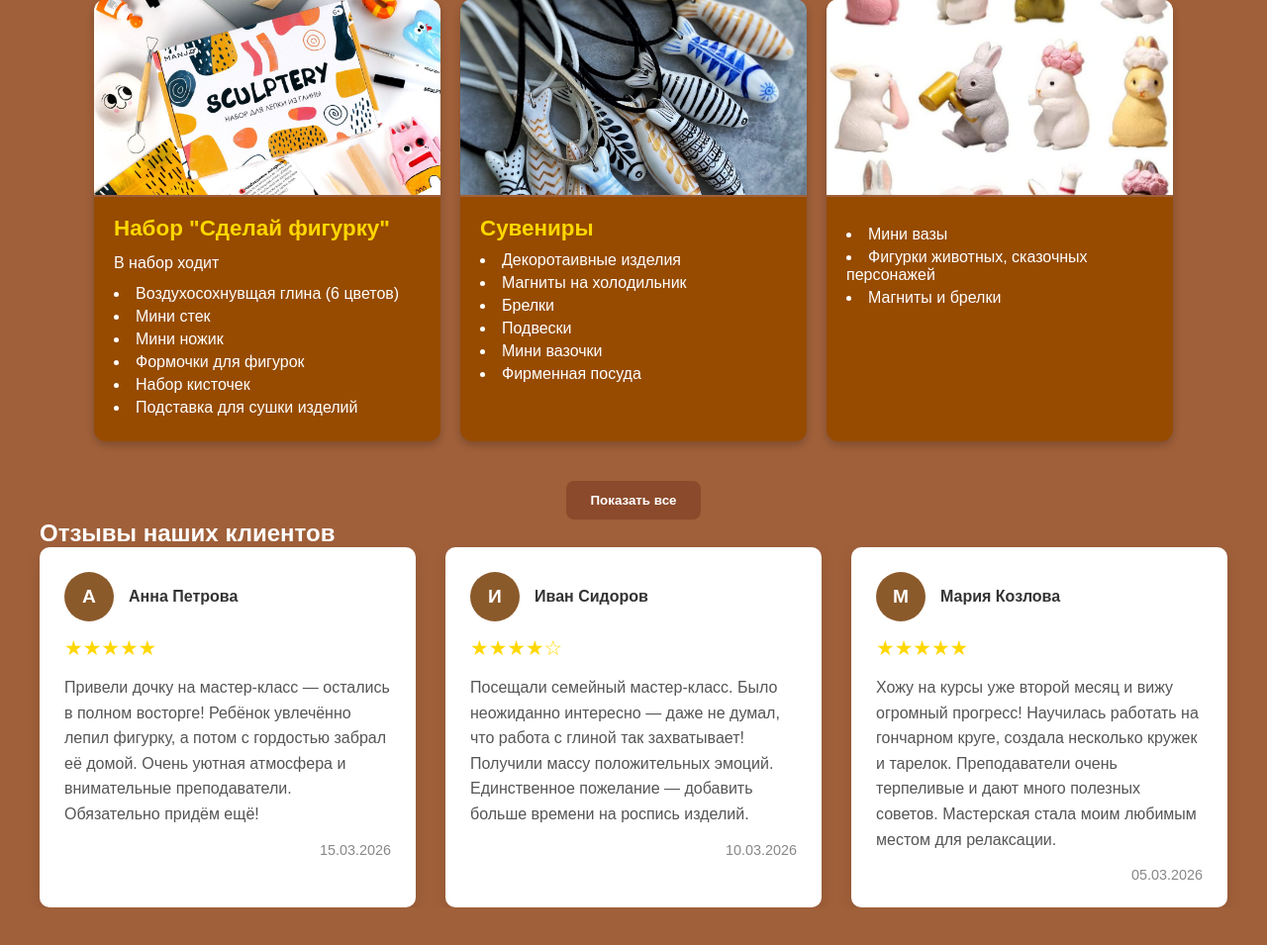
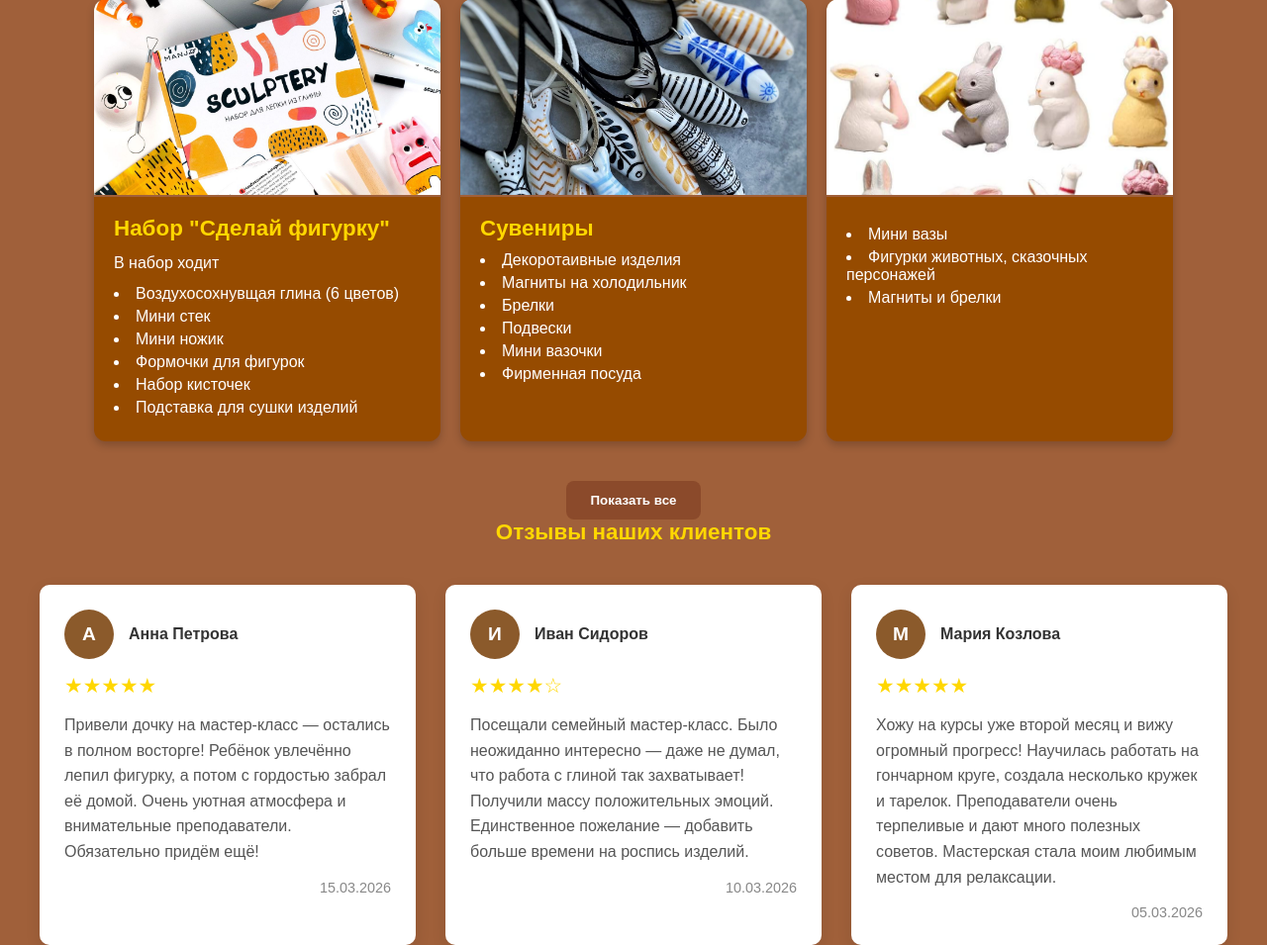
Before and after one commit to makoni2684/goncharsky, a PHP site: page / in a window 1280 px wide. Shown: the part 2167-3122 px from the top of the page at 99% size. Before the commit the page ends 3084 px from the top, so only its background shows below. Run offline with PHP 8.4, Linux system fonts and the light colour scheme.

Commit message:
обнова

```diff
--- a/style.css
+++ b/style.css
@@ -299,11 +299,11 @@ section h1:hover {
     background-color: #f9f7f4;
 }
 
-.reviews h2 {
+.otzivy h2 {
     text-align: center;
     margin-bottom: 40px;
-    color: #333;
-    font-size: 2.5rem;
+    color: #ffd700;
+    font-size: 1.4em;
 }
 
 .reviews-grid {
```
